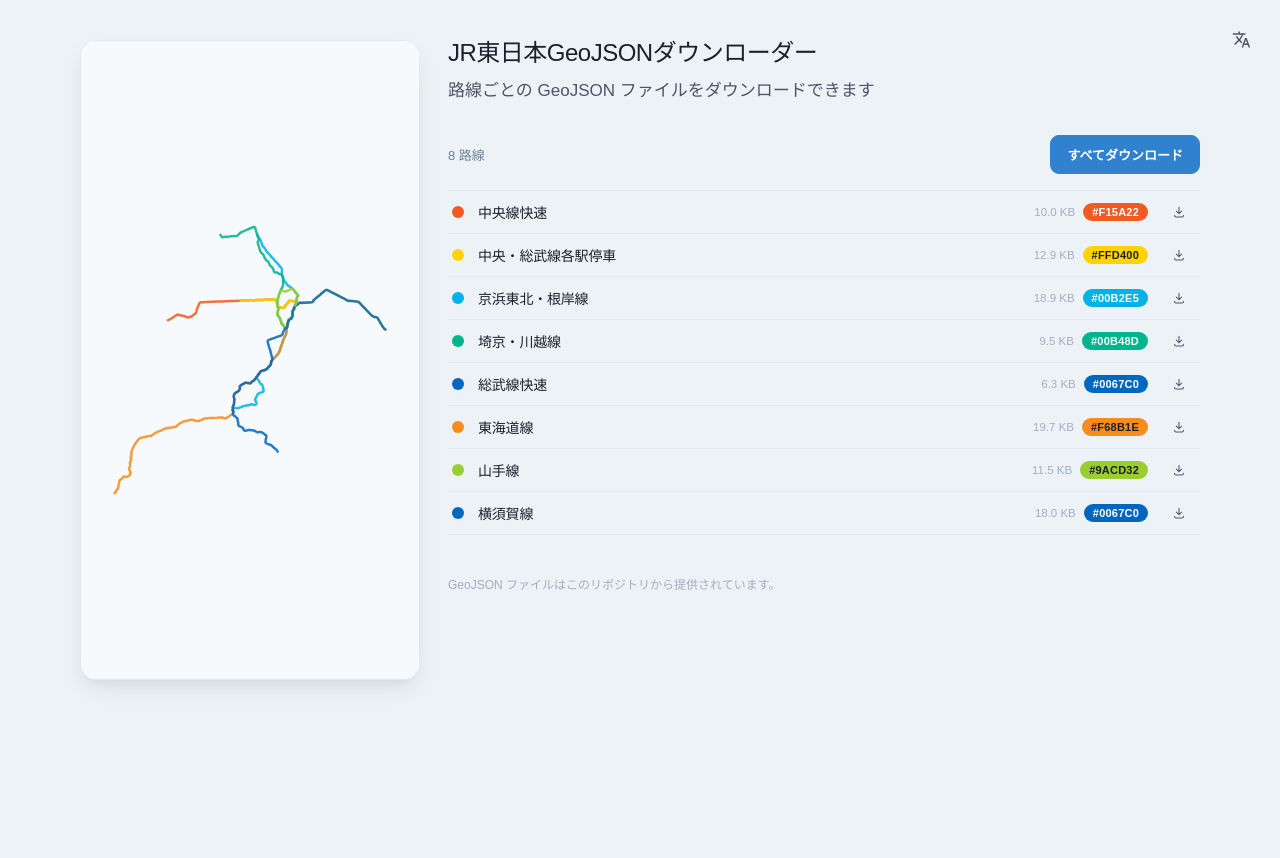
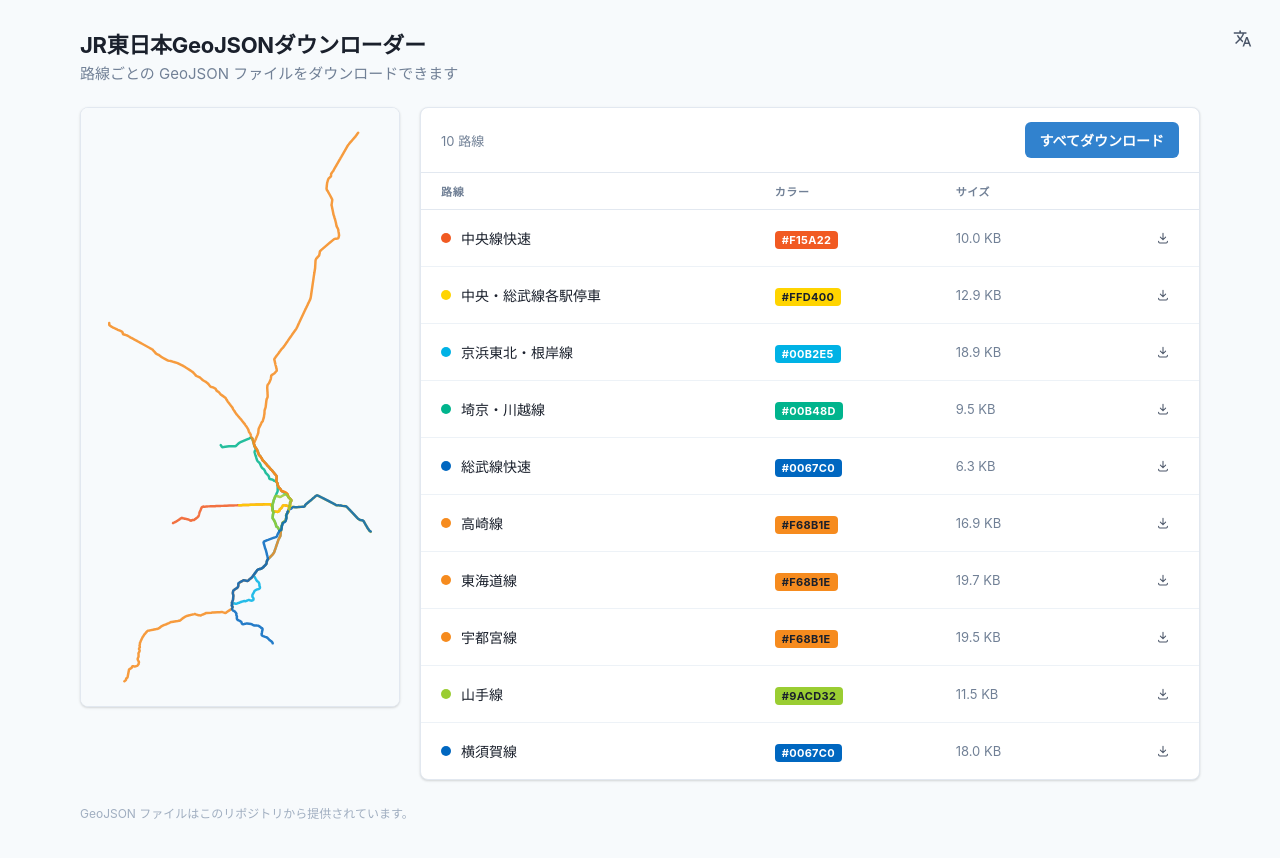
Before and after one commit to smartfoloo/jr-east-geojson, a plain HTML site: page index.html in a window 1280 px wide. Before the commit the page ends 800 px from the top, so only its background shows below. Drawn offline with Linux system fonts and the light colour scheme.

Commit message:
feat: Add geojson files for Takasaki and Utsunomiya

```diff
--- a/index.html
+++ b/index.html
@@ -4,15 +4,12 @@
 <meta charset="UTF-8">
 <meta name="viewport" content="width=device-width, initial-scale=1">
 <title>JR East GeoJSON Downloads</title>
-<link rel="preconnect" href="https://fonts.googleapis.com">
-<link rel="preconnect" href="https://fonts.gstatic.com" crossorigin>
-<link href="https://fonts.googleapis.com/css2?family=Libre+Baskerville:ital,wght@0,400;0,700;1,400&family=Inter:wght@400;500;600;700&display=swap" rel="stylesheet">
 <style>
   * { box-sizing: border-box; }
   body {
     margin: 0;
-    font-family: "Inter", "Hiragino Sans", system-ui, sans-serif;
-    background: #EDF2F7;
+    font-family: -apple-system, BlinkMacSystemFont, "Segoe UI", "Hiragino Sans", Roboto, Helvetica, Arial, sans-serif;
+    background: #F7FAFC;
     color: #1A202C;
     -webkit-font-smoothing: antialiased;
   }
@@ -21,79 +18,15 @@
   ::-webkit-scrollbar { width: 9px; height: 9px; }
   ::-webkit-scrollbar-thumb { background: #CBD5E0; border-radius: 9px; border: 2px solid #fff; }
 
-  .wrap { min-height: 100vh; padding: 40px 20px 60px; }
-
-  .app {
-    display: flex;
-    align-items: flex-start;
-    gap: 28px;
-    max-width: 1120px;
-    margin: 0 auto;
+  button, a { font-family: inherit; }
+  button:focus-visible, a:focus-visible {
+    outline: none;
+    box-shadow: 0 0 0 3px rgba(66, 153, 225, .6);
+    border-radius: 6px;
   }
 
-  .map-panel {
-    flex: 0 0 340px;
-    position: sticky;
-    top: 20px;
-    height: 640px;
-    background: #fff;
-    border: 1px solid #E2E8F0;
-    border-radius: 16px;
-    box-shadow: 0 10px 25px -5px rgba(0, 0, 0, .10), 0 8px 10px -6px rgba(0, 0, 0, .04);
-    overflow: hidden;
-  }
-  .map-panel svg {
-    width: 100%;
-    height: 100%;
-    display: block;
-    background: #F7FAFC;
-  }
-  .map-line {
-    fill: none;
-    stroke-linecap: round;
-    stroke-linejoin: round;
-    stroke-width: 2.5px;
-    opacity: .85;
-    transition: opacity .15s ease, stroke-width .15s ease;
-  }
-  .map-line.dim { opacity: .18; }
-  .map-line.hot { opacity: 1; stroke-width: 4.5px; }
-  .map-state {
-    position: absolute;
-    inset: 0;
-    display: flex;
-    align-items: center;
-    justify-content: center;
-    text-align: center;
-    padding: 20px;
-    font-family: "Inter", "Hiragino Sans", sans-serif;
-    font-size: 13px;
-    color: #A0AEC0;
-  }
+  .wrap { min-height: 100vh; padding: 32px 20px 48px; }
 
-  .content { flex: 1; min-width: 0; }
-
-  header { margin: 0 0 34px; text-align: left; }
-  .title {
-    font-family: "Libre Baskerville", serif;
-    font-size: 24px;
-    line-height: 1.1;
-    color: #1A202C;
-    letter-spacing: -0.5px;
-    text-wrap: balance;
-  }
-  .subtitle {
-    font-family: "Inter", "Hiragino Sans", sans-serif;
-    font-weight: 500;
-    font-size: 17px;
-    color: #4A5568;
-    margin-top: 10px;
-  }
-
-  @media (max-width: 860px) {
-    .app { flex-direction: column; }
-    .map-panel { position: static; width: 100%; height: 280px; flex: none; }
-  }
   .lang-picker {
     position: fixed;
     top: 20px;
@@ -101,9 +34,9 @@
     z-index: 50;
   }
   .lang-btn {
-    width: 38px;
-    height: 38px;
-    border-radius: 50%;
+    width: 36px;
+    height: 36px;
+    border-radius: 6px;
     border: 1px solid transparent;
     background: transparent;
     color: #4A5568;
@@ -111,22 +44,22 @@
     align-items: center;
     justify-content: center;
     cursor: pointer;
-    transition: background .12s ease, border-color .12s ease, transform .12s ease;
+    transition: background .12s ease;
   }
-  .lang-btn:hover { background: #E2E8F0; }
-  .lang-btn:active { transform: translateY(1px); }
+  .lang-btn:hover { background: #EDF2F7; }
+  .lang-btn:active { background: #E2E8F0; }
   .lang-btn svg { pointer-events: none; }
 
   .lang-menu {
     position: absolute;
-    top: 46px;
+    top: 42px;
     right: 0;
-    min-width: 140px;
+    min-width: 152px;
     background: #fff;
     border: 1px solid #E2E8F0;
-    border-radius: 12px;
-    box-shadow: 0 10px 25px -5px rgba(0, 0, 0, .18), 0 8px 10px -6px rgba(0, 0, 0, .10);
-    padding: 5px;
+    border-radius: 8px;
+    box-shadow: 0 10px 15px -3px rgba(0, 0, 0, .1), 0 4px 6px -2px rgba(0, 0, 0, .05);
+    padding: 6px;
     opacity: 0;
     transform: translateY(-4px) scale(.97);
     transform-origin: top right;
@@ -144,19 +77,19 @@
     justify-content: space-between;
     gap: 10px;
     width: 100%;
-    font-family: "Inter", "Hiragino Sans", sans-serif;
     font-weight: 500;
-    font-size: 13.5px;
+    font-size: 14px;
     padding: 8px 10px;
     border: none;
-    border-radius: 8px;
+    border-radius: 6px;
     cursor: pointer;
     background: transparent;
     color: #4A5568;
     text-align: left;
   }
-  .lang-option:hover { background: #E2E8F0; }
-  .lang-option.active { color: #3182CE; font-weight: 600; }
+  .lang-option:hover { background: #EDF2F7; }
+  .lang-option:active { background: #E2E8F0; }
+  .lang-option.active { color: #2B6CB0; font-weight: 600; }
   .lang-option .check { opacity: 0; color: #3182CE; }
   .lang-option.active .check { opacity: 1; }
 
@@ -164,92 +97,166 @@
     .lang-menu { transition: none; }
   }
 
+  .page-header { max-width: 1120px; margin: 0 auto 24px; }
+  .title {
+    font-size: 22px;
+    font-weight: 700;
+    line-height: 1.2;
+    color: #1A202C;
+    letter-spacing: -0.3px;
+  }
+  .subtitle {
+    font-size: 15px;
+    font-weight: 400;
+    color: #718096;
+    margin-top: 4px;
+  }
+
+  .app {
+    display: flex;
+    align-items: flex-start;
+    gap: 20px;
+    max-width: 1120px;
+    margin: 0 auto;
+  }
+
+  .card {
+    background: #fff;
+    border: 1px solid #E2E8F0;
+    border-radius: 8px;
+    box-shadow: 0 1px 3px rgba(0, 0, 0, .1), 0 1px 2px rgba(0, 0, 0, .06);
+  }
+
+  .map-card {
+    flex: 0 0 320px;
+    position: sticky;
+    top: 20px;
+    height: 600px;
+    overflow: hidden;
+  }
+  .map-card svg {
+    width: 100%;
+    height: 100%;
+    display: block;
+    background: #F7FAFC;
+  }
+  .map-line {
+    fill: none;
+    stroke-linecap: round;
+    stroke-linejoin: round;
+    stroke-width: 2.5px;
+    opacity: .85;
+    transition: opacity .15s ease, stroke-width .15s ease;
+  }
+  .map-line.dim { opacity: .15; }
+  .map-line.hot { opacity: 1; stroke-width: 4.5px; }
+  .map-state {
+    position: absolute;
+    inset: 0;
+    display: flex;
+    align-items: center;
+    justify-content: center;
+    text-align: center;
+    padding: 20px;
+    font-size: 13px;
+    color: #A0AEC0;
+  }
+
+  .content-card { flex: 1; min-width: 0; overflow: hidden; }
+
   .toolbar {
     display: flex;
     justify-content: space-between;
     align-items: center;
     gap: 12px;
-    margin-bottom: 16px;
+    padding: 14px 20px;
+    border-bottom: 1px solid #E2E8F0;
     flex-wrap: wrap;
   }
   .count {
-    font-family: "Inter", "Hiragino Sans", sans-serif;
     font-size: 13px;
     color: #718096;
   }
   .download-all {
-    font-family: "Inter", "Hiragino Sans", sans-serif;
     font-weight: 600;
-    font-size: 13px;
-    padding: 9px 16px;
-    border-radius: 9px;
-    border: 1px solid #3182CE;
+    font-size: 14px;
+    height: 36px;
+    padding: 0 14px;
+    border-radius: 6px;
+    border: 1px solid transparent;
     background: #3182CE;
     color: #fff;
     cursor: pointer;
-    transition: background .12s ease, transform .12s ease;
+    transition: background .15s ease;
   }
   .download-all:hover { background: #2B6CB0; }
-  .download-all:active { transform: translateY(1px); }
+  .download-all:active { background: #2C5282; }
 
-  .list {
-    background: transparent;
-    border-top: 1px solid #E2E8F0;
+  .table-scroll { overflow-x: auto; }
+  .table {
+    width: 100%;
+    border-collapse: collapse;
+    font-size: 14px;
+  }
+  .table thead th {
+    text-align: left;
+    font-size: 11px;
+    font-weight: 700;
+    text-transform: uppercase;
+    letter-spacing: .06em;
+    color: #718096;
+    padding: 10px 20px;
+    border-bottom: 1px solid #E2E8F0;
+    white-space: nowrap;
+  }
+  .table tbody td {
+    padding: 12px 20px;
+    border-bottom: 1px solid #EDF2F7;
+    vertical-align: middle;
+  }
+  .table tbody tr:last-child td { border-bottom: none; }
+  .table tbody tr.row {
+    transition: background .12s ease;
+    opacity: 0;
+    transform: translateY(2px);
+    animation: reveal .3s cubic-bezier(.16, 1, .3, 1) forwards;
+  }
+  .table tbody tr.row:hover { background: #F7FAFC; }
+  @keyframes reveal { to { opacity: 1; transform: translateY(0); } }
+
+  .line-flex { display: flex; align-items: center; gap: 10px; }
+  .item-swatch {
+    flex: 0 0 auto;
+    width: 10px;
+    height: 10px;
+    border-radius: 50%;
+  }
+  .item-primary {
+    color: #1A202C;
+    font-weight: 500;
+    white-space: nowrap;
   }
 
-  .list-item {
-    display: flex;
-    align-items: center;
-    gap: 14px;
-    padding: 4px;
-    border-bottom: 1px solid #E2E8F0;
-    opacity: 0;
-    transform: translateY(4px);
-    animation: reveal .4s cubic-bezier(.16, 1, .3, 1) forwards;
-  }
-  @keyframes reveal { to { opacity: 1; transform: translateY(0); } }
-
-  .item-swatch {
-    flex: 0 0 auto;
-    width: 12px;
-    height: 12px;
-    border-radius: 50%;
-  }
-  .item-names { flex: 1; min-width: 0; }
-  .item-primary {
-    font-family: "Libre Baskerville", "Hiragino Sans", serif;
-    font-size: 14px;
-    color: #1A202C;
-    letter-spacing: -0.2px;
-    overflow-wrap: break-word;
-  }
-
-  .item-meta {
-    flex: 0 0 auto;
-    display: flex;
-    align-items: center;
-    gap: 8px;
-  }
   .hexpill {
-    font-family: "Inter", monospace;
+    font-family: ui-monospace, SFMono-Regular, Menlo, monospace;
     font-size: 11px;
-    font-weight: 600;
-    letter-spacing: .02em;
+    font-weight: 700;
+    letter-spacing: .03em;
     color: #fff;
-    padding: 3px 9px;
-    border-radius: 999px;
-  }
-  .filesize {
-    font-family: "Inter", "Hiragino Sans", sans-serif;
-    font-size: 11.5px;
-    color: #A0AEC0;
+    padding: 2px 7px;
+    border-radius: 4px;
     white-space: nowrap;
   }
+  .cell-size {
+    color: #718096;
+    font-size: 13px;
+    white-space: nowrap;
+  }
+  .cell-action { text-align: right; }
   .btn-download {
-    flex: 0 0 auto;
-    width: 34px;
-    height: 34px;
-    border-radius: 50%;
+    width: 32px;
+    height: 32px;
+    border-radius: 6px;
     border: 1px solid transparent;
     background: transparent;
     color: #4A5568;
@@ -257,36 +264,41 @@
     display: inline-flex;
     align-items: center;
     justify-content: center;
-    transition: background .12s ease, border-color .12s ease, transform .12s ease;
+    transition: background .12s ease;
   }
-  .btn-download:hover { background: #E2E8F0; text-decoration: none; }
-  .btn-download:active { transform: translateY(1px); }
-  .btn-download svg { flex: 0 0 auto; pointer-events: none; }
+  .btn-download:hover { background: #EDF2F7; text-decoration: none; }
+  .btn-download:active { background: #E2E8F0; }
+  .btn-download svg { pointer-events: none; }
 
   .state-msg {
     text-align: center;
-    font-family: "Inter", "Hiragino Sans", sans-serif;
     font-size: 14px;
     color: #718096;
-    padding: 40px 0;
+    padding: 40px 0 !important;
+    border-bottom: none !important;
   }
 
   footer {
-    margin: 40px 0 0;
+    max-width: 1120px;
+    margin: 24px auto 0;
     text-align: left;
-    font-family: "Inter", "Hiragino Sans", sans-serif;
     font-size: 12px;
     color: #A0AEC0;
   }
 
-  @media (prefers-reduced-motion: reduce) {
-    .card { animation: none; opacity: 1; transform: none; }
-    .btn-download, .download-all { transition: none; }
+  @media (max-width: 860px) {
+    .app { flex-direction: column; align-items: stretch; }
+    .map-card { position: static; width: 100%; height: 260px; flex: none; }
   }
 
-  /* Japanese uses Hiragino Sans throughout, including the serif title. */
+  @media (prefers-reduced-motion: reduce) {
+    .table tbody tr.row { animation: none; opacity: 1; transform: none; }
+    .btn-download, .download-all, .lang-btn { transition: none; }
+  }
+
+  /* Japanese uses Hiragino Sans throughout. */
   body.lang-ja, body.lang-ja * {
-    font-family: "Hiragino Sans", "Hiragino Kaku Gothic ProN", "Yu Gothic", sans-serif !important;
+    font-family: "Hiragino Sans", "Hiragino Kaku Gothic ProN", "Yu Gothic", -apple-system, BlinkMacSystemFont, sans-serif !important;
   }
 </style>
 </head>
@@ -308,33 +320,43 @@
     </div>
   </div>
 
+  <div class="page-header">
+    <div class="title" id="pageTitle">JR East GeoJSON</div>
+    <div class="subtitle" id="pageSub">路線ごとの GeoJSON ファイルをダウンロードできます</div>
+  </div>
+
   <div class="app">
-    <aside class="map-panel">
-      <svg id="mapSvg" viewBox="0 0 320 640" preserveAspectRatio="xMidYMid meet"></svg>
+    <aside class="card map-card">
+      <svg id="mapSvg" viewBox="0 0 320 600" preserveAspectRatio="xMidYMid meet"></svg>
       <div class="map-state" id="mapState">読み込み中…</div>
     </aside>
 
-    <div class="content">
-      <header>
-        <div class="title" id="pageTitle">JR East GeoJSON</div>
-        <div class="subtitle" id="pageSub">路線ごとの GeoJSON ファイルをダウンロードできます</div>
-      </header>
-
-      <main>
+    <section class="card content-card">
       <div class="toolbar">
         <span class="count" id="lineCount"></span>
         <button class="download-all" id="downloadAll">
           <span id="downloadAllLabel">すべてダウンロード</span>
         </button>
       </div>
-        <div class="list" id="grid">
-          <div class="state-msg" id="stateMsg">読み込み中…</div>
+      <div class="table-scroll">
+        <table class="table">
+          <thead>
+            <tr>
+              <th id="colLine">路線</th>
+              <th id="colColor">カラー</th>
+              <th id="colSize">サイズ</th>
+              <th></th>
+            </tr>
+          </thead>
+          <tbody id="grid">
+            <tr><td class="state-msg" colspan="4" id="stateMsg">読み込み中…</td></tr>
+          </tbody>
+        </table>
       </div>
-      </main>
+    </section>
+  </div>
 
   <footer id="footerNote">GeoJSON files are sourced from this repository.</footer>
-    </div>
-  </div>
 </div>
 
 <script>
@@ -351,7 +373,10 @@
       loading: '読み込み中…',
       error: '路線データの読み込みに失敗しました。',
       footer: 'GeoJSON ファイルはこのリポジトリから提供されています。',
-      count: function (n) { return n + ' 路線'; }
+      count: function (n) { return n + ' 路線'; },
+      colLine: '路線',
+      colColor: 'カラー',
+      colSize: 'サイズ'
     },
     en: {
       title: 'JR East GeoJSON',
@@ -361,7 +386,10 @@
       loading: 'Loading…',
       error: 'Failed to load line data.',
       footer: 'GeoJSON files are sourced from this repository.',
-      count: function (n) { return n + ' lines'; }
+      count: function (n) { return n + ' lines'; },
+      colLine: 'Line',
+      colColor: 'Color',
+      colSize: 'Size'
     }
   };
 
@@ -376,7 +404,9 @@
     langJa: document.getElementById('langJa'),
     langEn: document.getElementById('langEn'),
     grid: document.getElementById('grid'),
-    stateMsg: document.getElementById('stateMsg'),
+    colLine: document.getElementById('colLine'),
+    colColor: document.getElementById('colColor'),
+    colSize: document.getElementById('colSize'),
     mapSvg: document.getElementById('mapSvg'),
     mapState: document.getElementById('mapState'),
     count: document.getElementById('lineCount'),
@@ -446,7 +476,7 @@
     });
     var vb = els.mapSvg.viewBox.baseVal;
     var width = vb && vb.width ? vb.width : 320;
-    var height = vb && vb.height ? vb.height : 640;
+    var height = vb && vb.height ? vb.height : 600;
     var project = buildProjector({ minLng: minLng, maxLng: maxLng, minLat: minLat, maxLat: maxLat }, width, height, 24);
 
     var svgNs = 'http://www.w3.org/2000/svg';
@@ -488,11 +518,14 @@
     els.sub.textContent = t.sub;
     els.downloadAllLabel.textContent = t.downloadAll;
     els.footer.textContent = t.footer;
+    els.colLine.textContent = t.colLine;
+    els.colColor.textContent = t.colColor;
+    els.colSize.textContent = t.colSize;
     els.langJa.classList.toggle('active', state.lang === 'ja');
     els.langEn.classList.toggle('active', state.lang === 'en');
 
     if (!state.lines.length) {
-      els.grid.innerHTML = '<div class="state-msg">' + (state.error ? t.error : t.loading) + '</div>';
+      els.grid.innerHTML = '<tr><td class="state-msg" colspan="4">' + (state.error ? t.error : t.loading) + '</td></tr>';
       els.count.textContent = '';
       return;
     }
@@ -504,19 +537,21 @@
       var textColor = readableTextColor(line.color);
       var primary = state.lang === 'ja' ? line.jaName : line.enName;
       return '' +
-        '<div class="list-item" data-file="' + line.file + '" style="animation-delay:' + (i * 40) + 'ms">' +
+        '<tr class="row" data-file="' + line.file + '" style="animation-delay:' + (i * 30) + 'ms">' +
+          '<td>' +
+            '<span class="line-flex">' +
               '<span class="item-swatch" style="background:' + hex + '"></span>' +
-          '<div class="item-names">' +
-            '<div class="item-primary">' + primary + '</div>' +
-          '</div>' +
-          '<div class="item-meta">' +
-            '<span class="filesize">' + formatSize(line.bytes) + '</span>' +
-            '<span class="hexpill" style="background:' + hex + ';color:' + textColor + '">' + hex.toUpperCase() + '</span>' +
-          '</div>' +
+              '<span class="item-primary">' + primary + '</span>' +
+            '</span>' +
+          '</td>' +
+          '<td><span class="hexpill" style="background:' + hex + ';color:' + textColor + '">' + hex.toUpperCase() + '</span></td>' +
+          '<td class="cell-size">' + formatSize(line.bytes) + '</td>' +
+          '<td class="cell-action">' +
             '<a class="btn-download" href="' + line.file + '" download="' + line.file.split('/').pop() + '" aria-label="' + t.download + '" title="' + t.download + '">' +
               downloadIcon() +
             '</a>' +
-        '</div>';
+          '</td>' +
+        '</tr>';
     }).join('');
   }
 
@@ -555,13 +590,13 @@
   els.langEn.addEventListener('click', function () { setLang('en'); });
 
   els.grid.addEventListener('mouseover', function (e) {
-    var item = e.target.closest && e.target.closest('.list-item');
-    if (item) highlightLine(item.getAttribute('data-file'));
+    var row = e.target.closest && e.target.closest('.row');
+    if (row) highlightLine(row.getAttribute('data-file'));
   });
   els.grid.addEventListener('mouseout', function (e) {
-    var item = e.target.closest && e.target.closest('.list-item');
-    var to = e.relatedTarget && e.relatedTarget.closest && e.relatedTarget.closest('.list-item');
-    if (item && item !== to) highlightLine(null);
+    var row = e.target.closest && e.target.closest('.row');
+    var to = e.relatedTarget && e.relatedTarget.closest && e.relatedTarget.closest('.row');
+    if (row && row !== to) highlightLine(null);
   });
 
   els.downloadAll.addEventListener('click', function () {
```
Also changed, not shown: geojson/Takasaki.geojson (added), geojson/Utsunomiya.geojson (added), geojson/manifest.json. Lines whose indentation alone changed are shown as unchanged.
